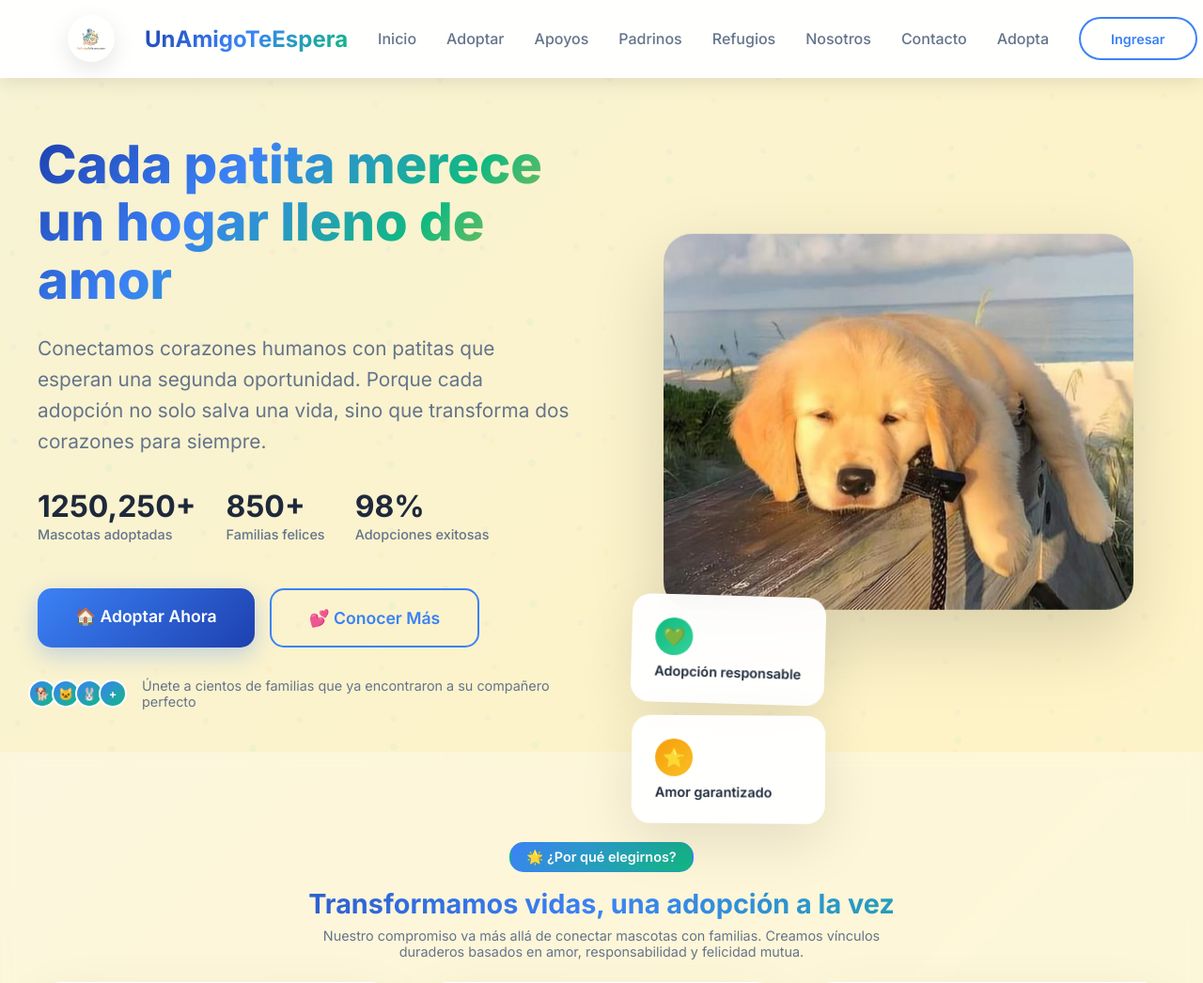
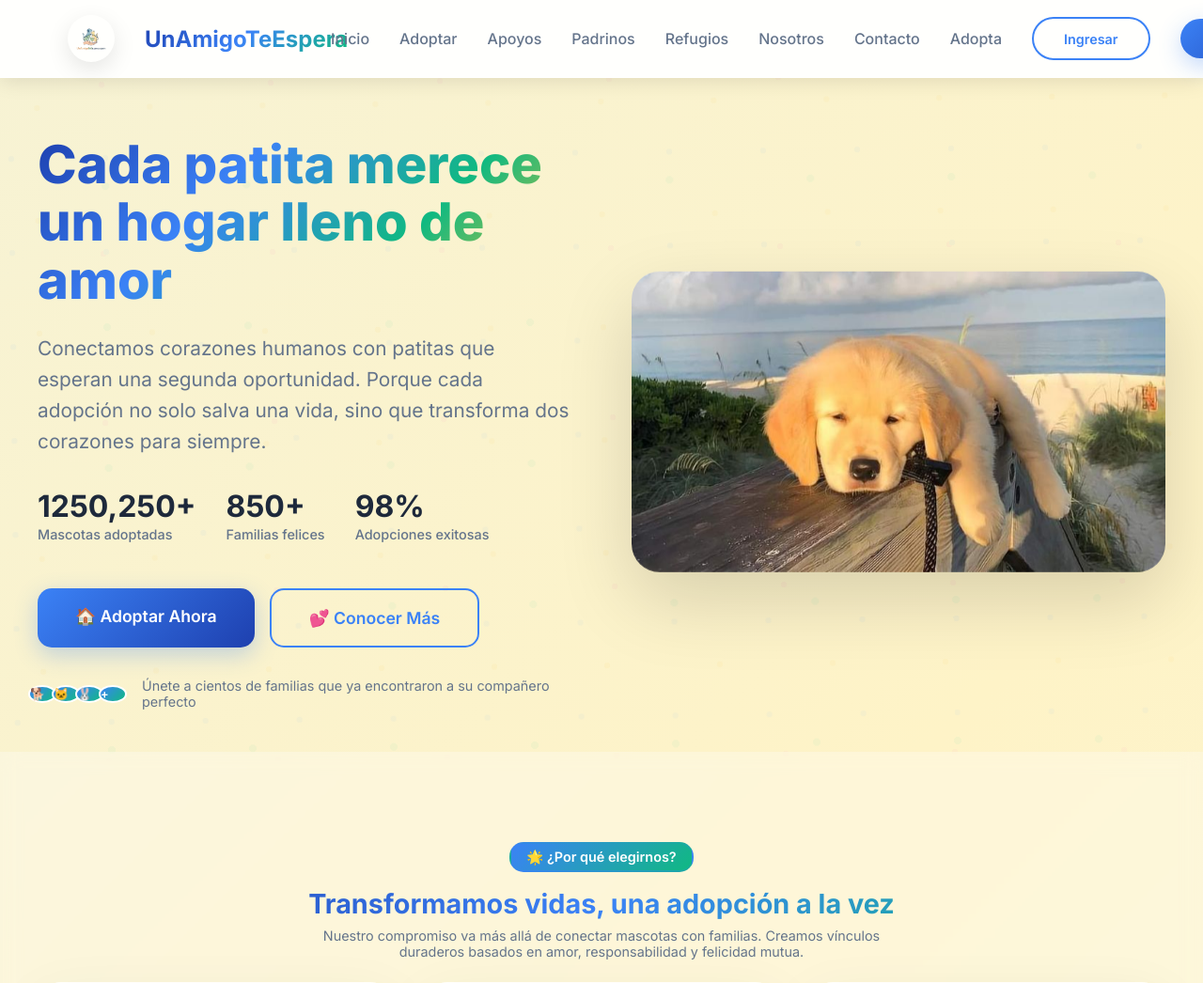
Before and after one commit to UzielS23/UnAmigoTeEspera, a Flask app: page / in a window 1280 px wide. Shown: the top 1046 px of the page at 94% size. Run offline with Flask 3, Linux system fonts and the light colour scheme.

Commit message:
Improve dashboard responsiveness and mobile menu
Enhanced CSS for better image scaling, container padding, and responsive breakpoints. Updated pet image handling for aspect ratio and object-fit. Added JavaScript for mobile menu toggle and auto-close behavior. Removed floating cards from hero image for cleaner layout.

```diff
--- a/templates/dashboard.html
+++ b/templates/dashboard.html
@@ -318,18 +318,23 @@
         .hero-image {
             position: relative;
             animation: fadeInRight 0.8s ease;
+            display: flex;
+            align-items: center;
+            justify-content: center;
+            width: 100%;
         }
 
         .hero-main-image {
             width: 100%;
-            max-width: 500px;
-            height: 400px;
+            max-width: 100%;
+            height: auto;
             border-radius: 30px;
             object-fit: cover;
             box-shadow: 0 30px 80px rgba(0, 0, 0, 0.15);
             animation: float 6s ease-in-out infinite;
             margin: 0 auto;
             display: block;
+            max-height: 60vh; /* limita alto en pantallas pequeñas */
         }
 
         @keyframes float {
@@ -719,6 +724,37 @@
             .cta-container {
                 padding: 3rem 2rem;
             }
+        }
+
+        /* Reglas adicionales para asegurar responsividad completa */
+        img, .hero-main-image, .pet-img, .nav-logo-img, .trust-avatar {
+            max-width: 100%;
+            height: auto;
+            display: block;
+        }
+
+        /* Ajustes para menú móvil cuando está activo */
+        .nav-menu.active {
+            display: flex !important;
+            position: absolute;
+            left: 0;
+            right: 0;
+            top: 100%;
+            margin: 0.5rem;
+            padding: 1rem;
+            border-radius: 12px;
+            box-shadow: 0 8px 30px rgba(0,0,0,0.12);
+        }
+
+        /* Breakpoint extra para pantallas muy pequeñas */
+        @media (max-width: 360px) {
+            .hero-title { font-size: 1.6rem; }
+            .hero-subtitle { font-size: 0.95rem; }
+            .section-title { font-size: 1.2rem; }
+            .pets-grid { gap: 0.4rem; }
+            .pet-title { font-size: 0.85rem; }
+            .pet-info { font-size: 0.6rem; }
+            .btn-small { padding: 0.2rem 0.6rem; font-size: 0.6rem; }
         }
 
         /* Mobile menu toggle */
@@ -896,26 +932,35 @@
 
         .pet-image {
             width: 100%;
-            padding-top: 100%; /* Relación de aspecto 1:1 para evitar cortes */
             position: relative;
             border-radius: 10px;
             overflow: hidden;
-            margin-bottom: 0.5rem;
+            margin-bottom: 0.6rem;
             background: #f1f5f9; /* Fondo claro para espacios vacíos */
+            aspect-ratio: 1 / 1; /* mantener 1:1 usando aspect-ratio */
         }
 
         .pet-img {
             position: absolute;
-            top: 0;
-            left: 0;
+            inset: 0;
             width: 100%;
             height: 100%;
-            object-fit: contain; /* Mostrar imagen completa sin cortes */
+            object-fit: cover; /* cubrir el contenedor sin distorsión */
             transition: transform 0.3s ease;
         }
 
         .pet-card:hover .pet-img {
-            transform: scale(1.05);
+            transform: scale(1.03);
+        }
+
+        /* Utilidades responsivas adicionales */
+        .container {
+            width: 100%;
+            padding-left: 1rem;
+            padding-right: 1rem;
+            margin-left: auto;
+            margin-right: auto;
+            max-width: 1200px;
         }
 
         .pet-title {
@@ -1496,17 +1541,6 @@
 
             <div class="hero-image">
                 <img src="../static/img/descarga (17).jpg" alt="Mascota esperando adopción" class="hero-main-image">
-
-                <div class="floating-cards">
-                    <div class="floating-card floating-card-1">
-                        <div class="card-icon card-icon-1">💚</div>
-                        <div class="card-text">Adopción responsable</div>
-                    </div>
-                    <div class="floating-card floating-card-2">
-                        <div class="card-icon card-icon-2">⭐</div>
-                        <div class="card-text">Amor garantizado</div>
-                    </div>
-                </div>
             </div>
         </div>
     </section>
@@ -2109,5 +2143,30 @@
             });
         }
     </script>
+    <script>
+        // Toggle para menú móvil
+        (function(){
+            const toggle = document.querySelector('.mobile-menu-toggle');
+            const menu = document.querySelector('.nav-menu');
+            if (!toggle || !menu) return;
+
+            toggle.addEventListener('click', (e) => {
+                e.stopPropagation();
+                menu.classList.toggle('active');
+            });
+
+            // Cerrar al dar click fuera
+            document.addEventListener('click', (e) => {
+                if (!menu.contains(e.target) && !toggle.contains(e.target)) {
+                    menu.classList.remove('active');
+                }
+            });
+
+            // Cerrar al seleccionar un enlace
+            menu.querySelectorAll('a').forEach(a => {
+                a.addEventListener('click', () => menu.classList.remove('active'));
+            });
+        })();
+    </script>
 </body>
 </html>
```
